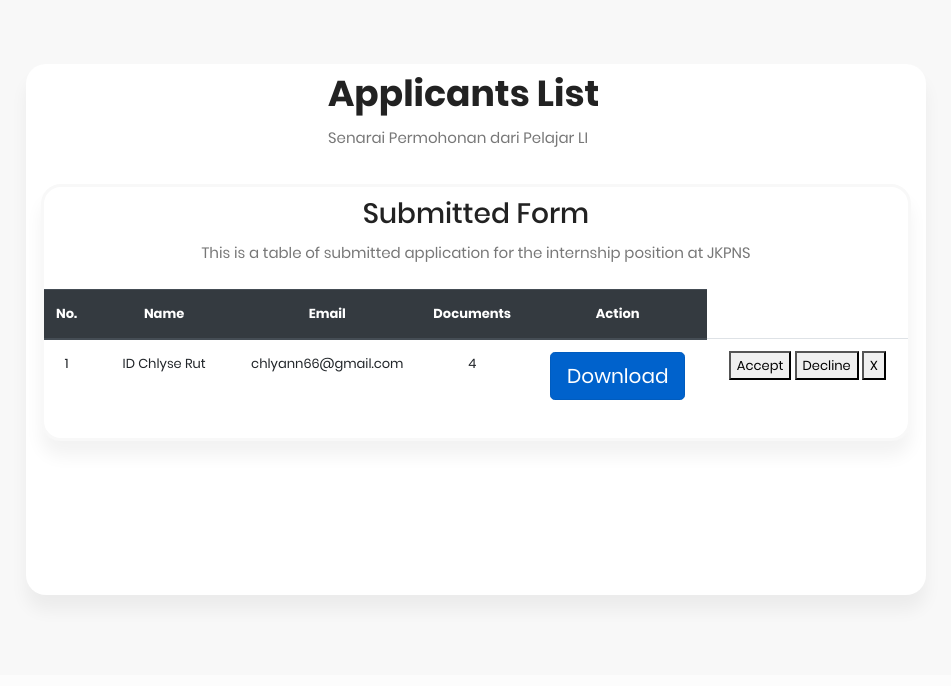
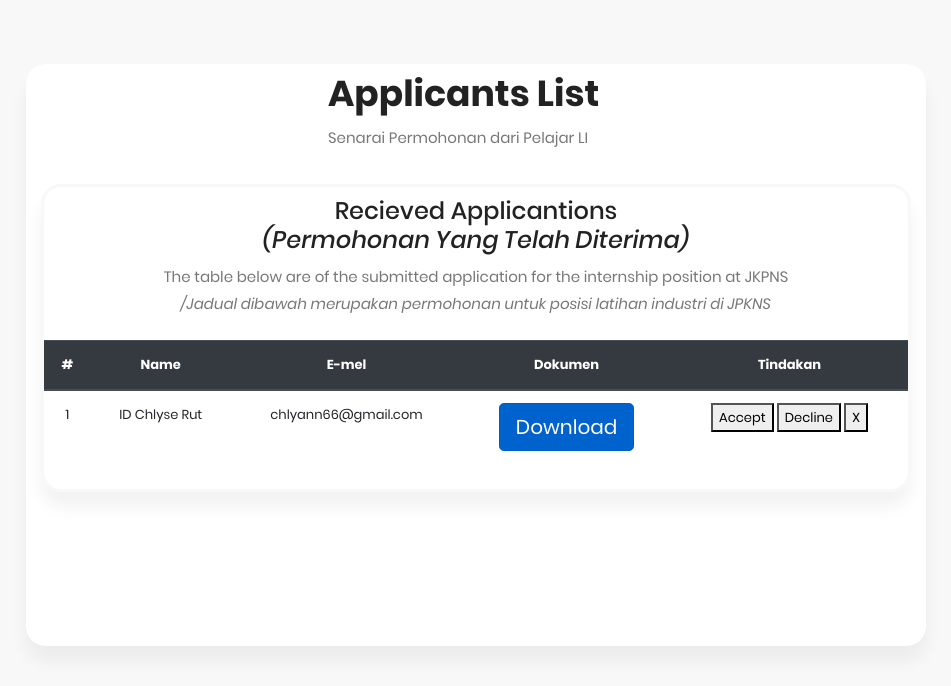
Before and after one commit to idchlyserut/Registeration-System-HTML-CSS-JavaScript, a PHP site: page /admin.php in a window 1280 px wide. Shown: the part 192-878 px from the top of the page, without its empty margins (164-1115 px from the left). Before the commit the page ends 798 px from the top, so only its background shows below. Run offline with PHP 8.4, Linux system fonts and the light colour scheme; a user stored in the database is signed in; data comes from the database, SQL or seed files in the repository.

Commit message:
some changes

```diff
--- a/admin.php
+++ b/admin.php
@@ -95,8 +95,8 @@
 
                     <div class="wrapping-background">
 						<!---header for form-->
-                        <h3> Submitted Form</h3>
-                        <p>This is a table of submitted application for the internship position at JKPNS</p>
+                        <h4> Recieved Applicantions<i><br>(Permohonan Yang Telah Diterima)</i> </h4>
+                        <p>The table below are of the submitted application for the internship position at JKPNS<i> <br>/Jadual dibawah merupakan permohonan untuk posisi latihan industri di JPKNS</i> </p>
 						<br>
 						<!-- Form Section--->
 
@@ -104,11 +104,11 @@
                             <table class="table">
                                 <thead class="thead-dark">
                                   <tr>
-                                    <th scope="col" style="width:20px">No.</th>
-                                    <th scope="col" style="width:150px" >Name</th>
-                                    <th scope="col" style="width:50px">Email</th>
-                                    <th scope="col">Documents</th>
-                                    <th scope="col">Action</th>
+                                    <th scope="col" >#</th>
+                                    <th scope="col">Name</th>
+                                    <th scope="col">E-mel</th>
+                                    <th scope="col">Dokumen</th>
+                                    <th scope="col" >Tindakan</th>
                                   </tr>
                                 </thead>
                                 <tbody>
@@ -122,9 +122,9 @@
 										echo $number  ?>
 
 										</td>
+										<input type="hidden" name="id" value="<?php echo $file['id']; ?>"/>
 										<td><input type="hidden" name="name" value="<?php echo $file['name']; ?>"/><?php echo $file['name']; ?></td>
 										<td><input type="hidden" name="email" value="<?php echo $file['email']; ?>"/><?php echo $file['email']; ?></td>
-										<td><input type="hidden" name="id" value="<?php echo $file['id']; ?>"/><?php echo $file['id']; ?></td>
 										<td><a href="php/uploads/<?php echo $file['file'] ?>" target="_blank" class="btn btn-primary btn-lg active" role="button" aria-pressed="true" >Download</a></td>
 										<td>
                                         <button type="submit" name="accept">Accept</button>
--- a/main.php
+++ b/main.php
@@ -16,6 +16,7 @@
   }
 
   include('conn.php');
+
 
 ?>
 
--- a/php/show_result.php
+++ b/php/show_result.php
@@ -7,5 +7,4 @@ $result = mysqli_query($link, $sql);
 
 $files = mysqli_fetch_all($result, MYSQLI_ASSOC);
 
-
 ?>
```
Also changed, not shown: php/status.php (+29 -3 lines), result.php (+18 -6 lines), 1 other file.
